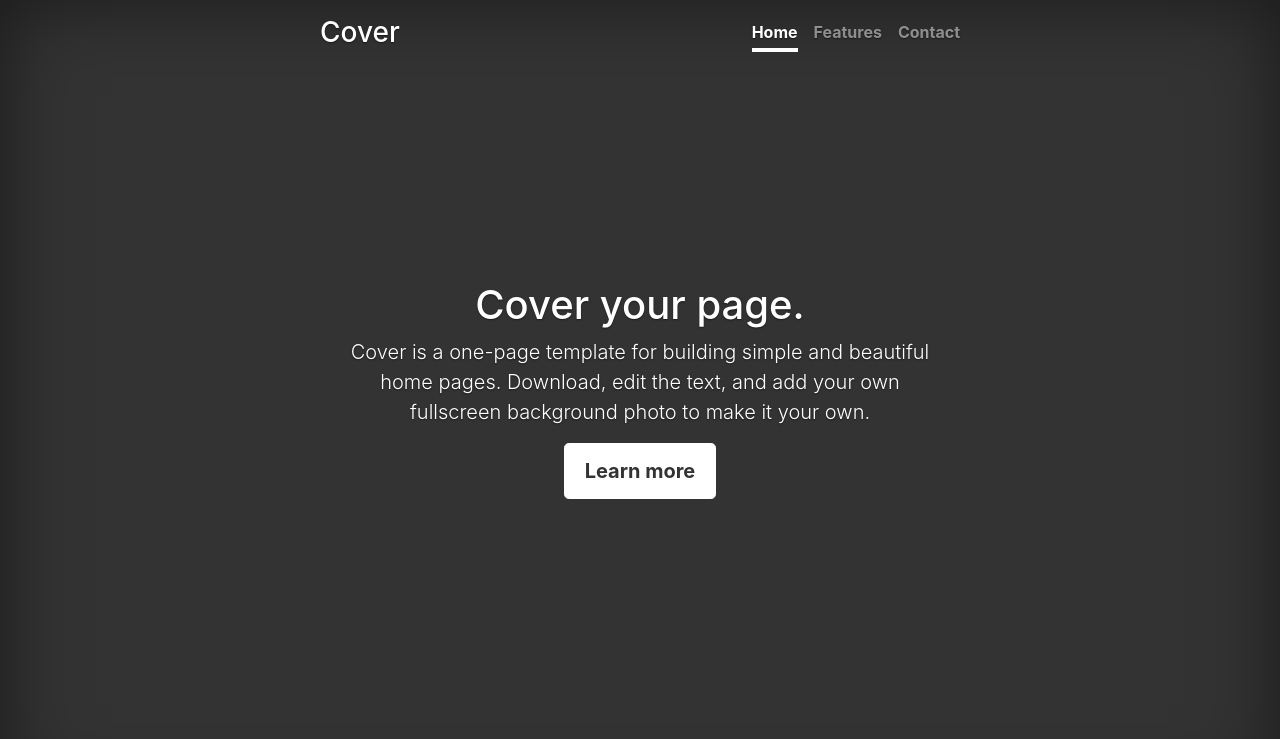
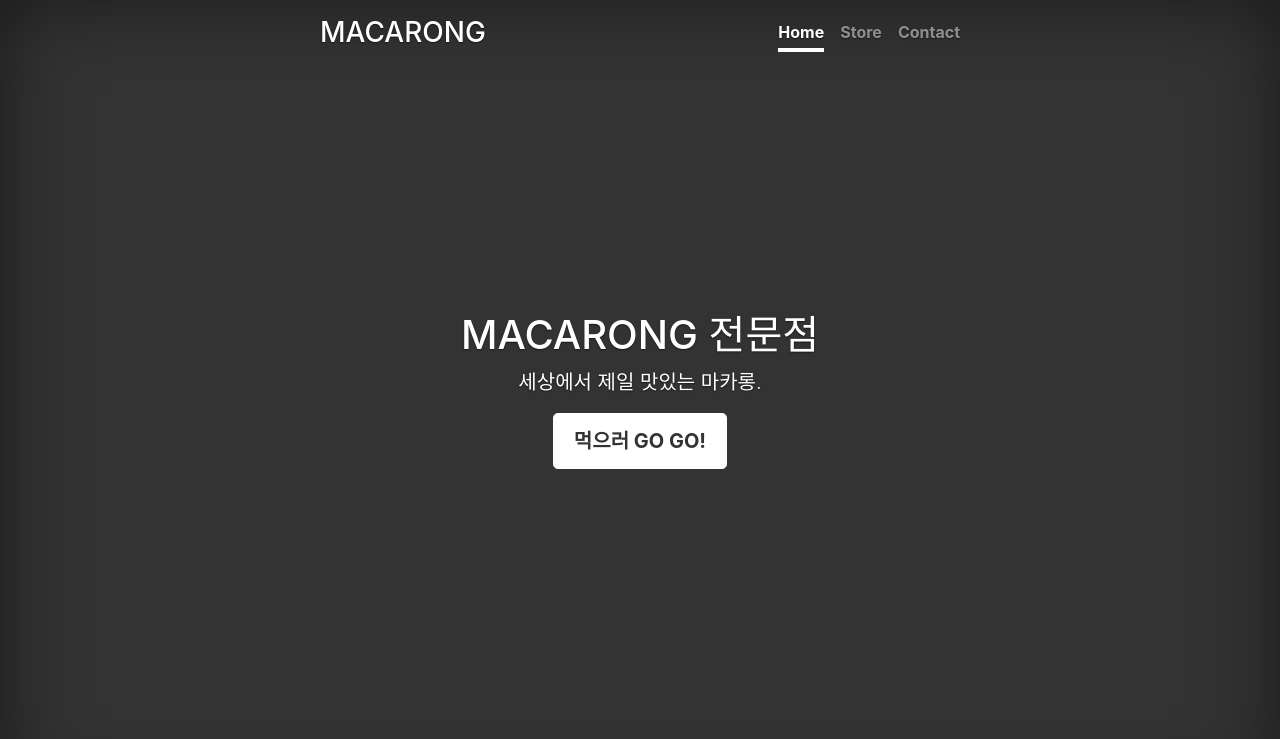
Before and after one commit to eodnjs467/jango, a Django app: page / in a window 1280 px wide. Shown: the top 739 px of the page. Run offline with Django 3.2, Linux system fonts and the light colour scheme; parts of the project's set-up code (start-up, migrations or seed data) failed here and were passed over; some libraries are stand-ins or nearby versions.

Commit message:
'20-02-24'

```diff
--- a/blogapp/templates/index.html
+++ b/blogapp/templates/index.html
@@ -7,20 +7,20 @@
     <div class="cover-container d-flex w-100 h-100 p-3 mx-auto flex-column">
       <header class="masthead mb-auto">
         <div class="inner">
-          <h3 class="masthead-brand">Cover</h3>
+          <h3 class="masthead-brand">MACARONG</h3>
           <nav class="nav nav-masthead justify-content-center">
-            <a class="nav-link active" href="#">Home</a>
-            <a class="nav-link" href="#">Features</a>
+            <a class="nav-link active" href="">Home</a>
+            <a class="nav-link" href="{% url 'blogMain' %}">Store</a>
             <a class="nav-link" href="#">Contact</a>
           </nav>
         </div>
       </header>
 
       <main role="main" class="inner cover">
-        <h1 class="cover-heading">Cover your page.</h1>
-        <p class="lead">Cover is a one-page template for building simple and beautiful home pages. Download, edit the text, and add your own fullscreen background photo to make it your own.</p>
+        <h1 class="cover-heading">MACARONG 전문점</h1>
+        <p class="lead">세상에서 제일 맛있는 마카롱.</p>
         <p class="lead">
-          <a href="{% url 'blogMain' %}" class="btn btn-lg btn-secondary">Learn more</a>
+          <a href="{% url 'blogMain' %}" class="btn btn-lg btn-secondary">먹으러 GO GO!</a>
         </p>
       </main>
 
```
Also changed, not shown: blogapp/templates/blogMain.html (+10 -9 lines), blogapp/templates/detail.html (+4 -3 lines), db.sqlite3.
